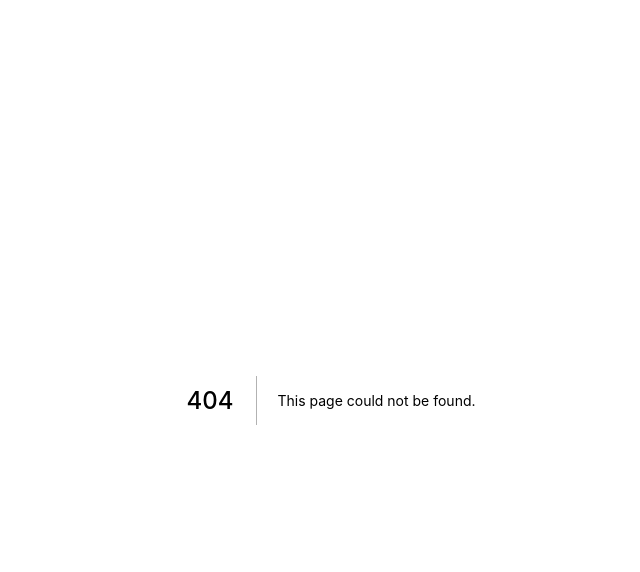
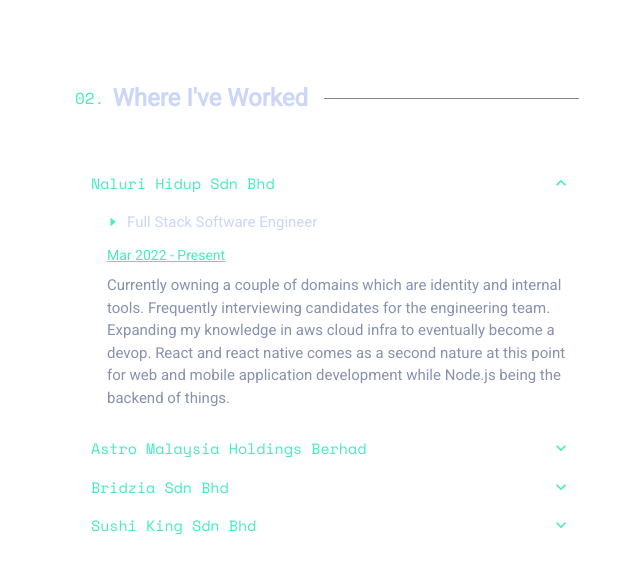
Before and after one commit to kasugasorata98/portfolio, a Next.js app: page /employment-history in a window 1280 px wide. Before the commit this address had no page. Shown: the top 572 px of the page, without its empty margins (309-949 px from the left). Built offline with nearby package versions, Linux system fonts and the light colour scheme.

Commit message:
added work

```diff
--- a/package.json
+++ b/package.json
@@ -23,7 +23,8 @@
     "react": "18.2.0",
     "react-custom-scrollbars-2": "^4.5.0",
     "react-dom": "18.2.0",
-    "react-icons": "^4.4.0"
+    "react-icons": "^4.4.0",
+    "react-type-animation": "^2.1.0"
   },
   "devDependencies": {
     "@types/node": "18.0.0",
--- a/src/components/Header/MobileNav.tsx
+++ b/src/components/Header/MobileNav.tsx
@@ -21,7 +21,7 @@
       borderRadius={10}
       boxShadow="inherit"
       bg={"#112240"}
-      marginInline={10}
+      marginInline={8}
       p={4}
       display={{ lg: "none" }}
     >
--- /dev/null
+++ b/src/pages/employment-history/index.tsx
@@ -0,0 +1,186 @@
+import {
+  Box,
+  HStack,
+  Stack,
+  VStack,
+  Text,
+  Divider,
+  Link,
+  Image,
+  Accordion,
+  AccordionButton,
+  AccordionIcon,
+  AccordionItem,
+  AccordionPanel,
+  Icon,
+} from "@chakra-ui/react";
+import React from "react";
+import { AiFillCaretRight } from "react-icons/ai";
+import ChakraBox from "../../components/ChakraBox";
+import SkillItem from "../../components/SkillItem";
+import colors from "../../styles/colors";
+
+type EmploymentDetails = {
+  employee: string;
+  jobTitle: string;
+  content: string;
+  startDate: string;
+  endDate: string;
+};
+
+const employmentHistory: EmploymentDetails[] = [
+  {
+    employee: "Naluri Hidup Sdn Bhd",
+    jobTitle: "Full Stack Software Engineer",
+    content: `Currently owning a couple of domains
+    which are identity and internal tools.
+    Frequently interviewing candidates for the engineering team.
+    Expanding my knowledge in aws cloud infra to eventually
+    become a devop. React and react native comes as a second
+    nature at this point for web and mobile application development
+    while Node.js being the backend of things.`,
+    startDate: "Mar 2022",
+    endDate: "Present",
+  },
+  {
+    employee: "Astro Malaysia Holdings Berhad",
+    jobTitle: "Associate Software Engineer",
+    content: `Being a backend engineer using NodeJS with MySQL and
+    AWS DynamoDB as the database and AWS Lambda for RestAPI. Using
+    Git for version control, and working in an agile environment.
+    Knowledge of Javascript was intensified during my time in Astro.
+    Worked with vendors from India and Vietnam which challenged my
+    communication skills and improved my communication skills with
+    engineers from a foreign country.`,
+    startDate: "Jul 2021",
+    endDate: "Mar 2022",
+  },
+  {
+    employee: "Bridzia Sdn Bhd",
+    jobTitle: "Junior Software Engineer",
+    content: `Develop native android apps in Android Studio while using
+    dependencies such as RxJava and Retrofit, and hybrid apps with the
+    React Native framework. Also learned to develop my own backend from
+    scratch using node js and improved my knowledge in terms of using more
+    complex SQL queries. All projects are e-commerce projects done for clients
+    such as Guardian, QRA, F&N, Mydin and many more.`,
+    startDate: "Oct 2020",
+    endDate: "Jul 2021",
+  },
+  {
+    employee: "Sushi King Sdn Bhd",
+    jobTitle: "Intern Software Engineer",
+    content: `Developed an in-house food ordering android app. The food ordering
+     app is integrated with the POS system and kitchen display system.
+     I further improved my skills as a fullstack developer, using PHP
+     as the backend along with PHPMyAdmin for the MYSQL database and Android
+     Native in Java for the frontend.`,
+    startDate: "Dec 2019",
+    endDate: "Mar 2020",
+  },
+];
+
+const EmploymentHistory = () => {
+  return (
+    <Box paddingBlock={20}>
+      <ChakraBox
+        initial={{ opacity: 0, y: 100 }}
+        whileInView={{ opacity: 1, y: 0 }}
+        viewport={{ once: true }}
+        // @ts-ignore no problem in operation, although type error appears.
+        transition={{
+          duration: 0.5,
+          delay: 0.5,
+        }}
+      >
+        <Stack
+          direction={{ base: "column", md: "row" }}
+          alignItems={"center"}
+          justifyContent={"center"}
+        >
+          <VStack
+            width={{ base: "90%", md: "60%", lg: "55%", xl: "40%" }}
+            alignItems={"flex-start"}
+          >
+            <HStack width="100%" marginBottom={10}>
+              <Text
+                fontFamily={"Space Mono"}
+                fontSize={16}
+                color={colors.primary}
+              >
+                02.
+              </Text>
+              <Text
+                as={"span"}
+                fontSize={24}
+                fontWeight="bold"
+                color={colors.lightText}
+                whiteSpace={"nowrap"}
+              >
+                Where I've Worked
+              </Text>
+              <Box width={"100%"} paddingInline={2}>
+                <Divider borderColor={colors.divider} />
+              </Box>
+            </HStack>
+            <VStack alignItems={"flex-start"}>
+              <Accordion defaultIndex={[0]}>
+                {employmentHistory.map((employment) => {
+                  return (
+                    <AccordionItem
+                      key={employment.employee}
+                      sx={{
+                        border: "none",
+                      }}
+                    >
+                      <AccordionButton>
+                        <Box flex="1" textAlign="left">
+                          <Text
+                            fontFamily={"Space Mono"}
+                            fontSize={15}
+                            color={colors.primary}
+                          >
+                            {employment.employee}
+                          </Text>
+                        </Box>
+                        <AccordionIcon color={colors.primary} />
+                      </AccordionButton>
+
+                      <AccordionPanel>
+                        <HStack ml={4} mb={3}>
+                          <Icon
+                            width={3}
+                            color={colors.primary}
+                            as={AiFillCaretRight}
+                          />
+                          <Text fontSize={15} color={colors.lightText}>
+                            {`${employment.jobTitle} `}
+                          </Text>
+                        </HStack>
+                        <Text
+                          fontSize={14}
+                          color={colors.primary}
+                          mb="2"
+                          // fontFamily={"Space Mono"}
+                          textDecoration="underline"
+                          ml={4}
+                        >
+                          {`${employment.startDate} - ${employment.endDate}`}
+                        </Text>
+                        <Text fontSize={15} color={colors.darkText} ml={4}>
+                          {employment.content}
+                        </Text>
+                      </AccordionPanel>
+                    </AccordionItem>
+                  );
+                })}
+              </Accordion>
+            </VStack>
+          </VStack>
+        </Stack>
+      </ChakraBox>
+    </Box>
+  );
+};
+
+export default EmploymentHistory;
--- a/src/pages/index.tsx
+++ b/src/pages/index.tsx
@@ -10,6 +10,7 @@
 import React from "react";
 import Scrollbars from "react-custom-scrollbars-2";
 import Util from "../util";
+import EmploymentHistory from "./employment-history";
 
 export default function Index() {
   const [_, setScrollFrame] = useState<ScrollFrame>({
@@ -30,6 +31,7 @@
   const pageReference: PageReference = {
     home: useRef<HTMLDivElement>(null),
     about: useRef<HTMLDivElement>(null),
+    work: useRef<HTMLDivElement>(null),
   };
   return (
     <>
@@ -75,6 +77,10 @@
             <Box ref={pageReference.about}>
               <About />
             </Box>
+            <Box ref={pageReference.work}>
+              <EmploymentHistory />
+            </Box>
+            <Box height={"100vh"}>{/* Leave this empty for now */}</Box>
           </MainLayout>
         </Scrollbar>
       )}
--- a/src/styles/theme.ts
+++ b/src/styles/theme.ts
@@ -4,6 +4,7 @@
 import { extendTheme, type ThemeConfig } from '@chakra-ui/react'
 import "@fontsource/space-mono";
 import "@fontsource/roboto";
+
 // 2. Add your color mode config
 const config: ThemeConfig = {
     initialColorMode: 'light',
```
Also changed, not shown: src/components/Header/DesktopNav.tsx (+1 -6 lines), src/components/Header/index.tsx (+11 -35 lines), src/pages/about/index.tsx (+10 -10 lines), src/pages/home/index.tsx (+6 -2 lines), 2 other files (tests, documents, lock files or other folders).
